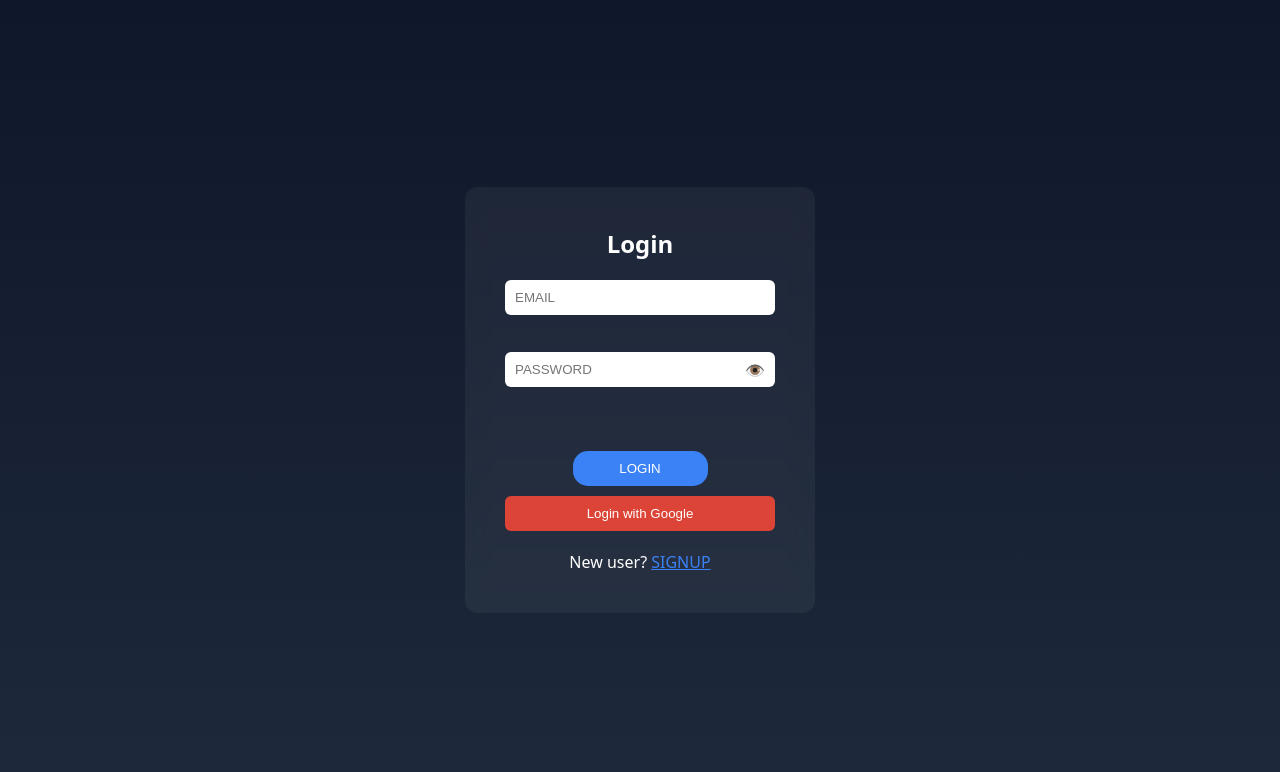
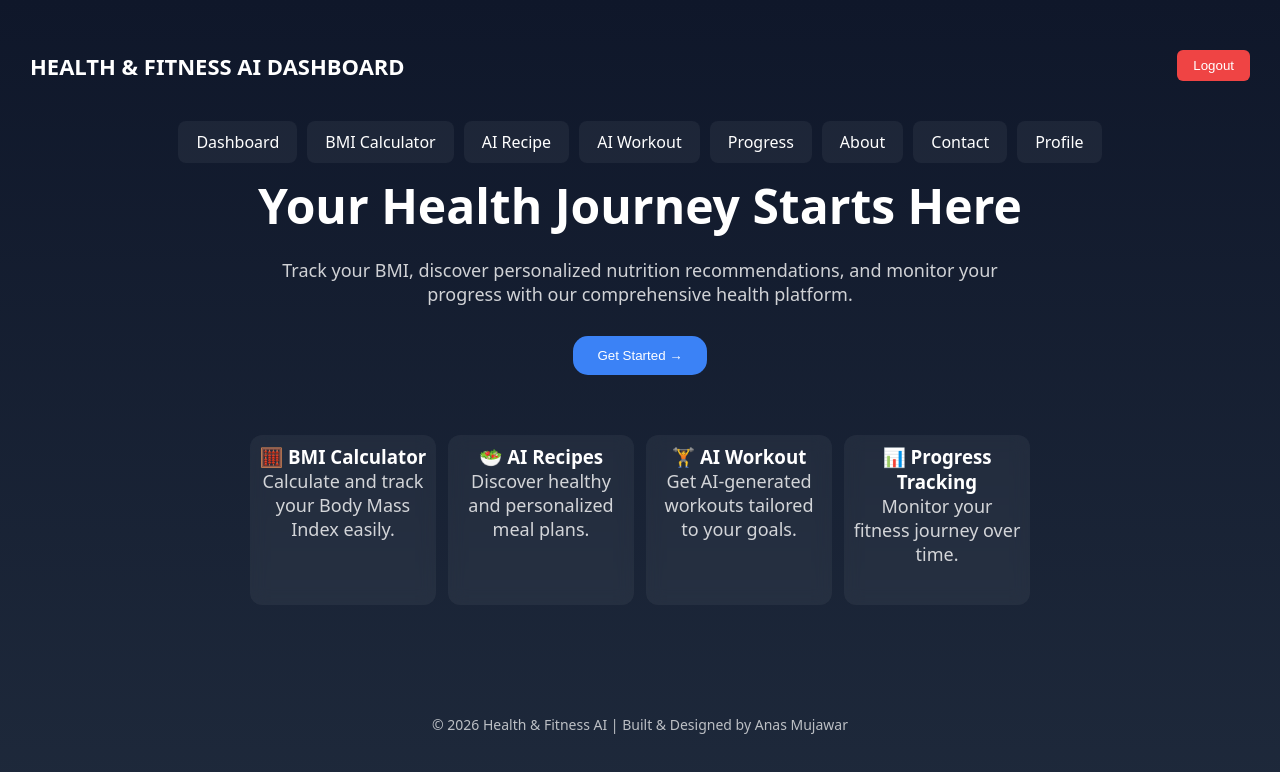
Before and after one commit to am-17-17/health-fitness-ai-dashboard, a React app in the folder frontend/: page / in a window 1280 px wide. Shown: the top 772 px of the page. Built offline with nearby package versions, Linux system fonts and the light colour scheme; no server answers; the HTML template or start-up script is replaced by a standard one.

Commit message:
Updated routing, protected AI pages, improved login UI

```diff
--- a/frontend/src/App.jsx
+++ b/frontend/src/App.jsx
@@ -10,6 +10,7 @@ import Profile from "./pages/Profile";
 import OAuthSuccess from "./pages/OAuthSuccess";
 import About from "./pages/About";
 import Contact from "./pages/Contact";
+import ProtectedRoute from "./components/ProtectedRoute";
 import "./index.css";
 
 
@@ -17,17 +18,19 @@ function App() {
   return (
     <Routes>
 
-      <Route path="/" element={<Login />} />
+
+      <Route path="/" element={<Dashboard />} />
+      <Route path="/login" element={<Login />} />
       <Route path="/signup" element={<Signup />} />
       <Route path="/dashboard" element={<Dashboard />} />
       <Route path="/bmi" element={<BMICalculator />} />
-      <Route path="/recipe" element={<Recipe />} />
-      <Route path="/workout" element={<Workout />} />
       <Route path="/progress" element={<Progress />} />
       <Route path="/profile" element={<Profile />} />
       <Route path="/oauth-success" element={<OAuthSuccess />} />
       <Route path="/about" element={<About />} />
       <Route path="/contact" element={<Contact />} />
+      <Route path="/recipe" element={<ProtectedRoute><Recipe /></ProtectedRoute>} />
+      <Route path="/workout" element={<ProtectedRoute><Workout /></ProtectedRoute>}/>
 
 
     </Routes>
--- /dev/null
+++ b/frontend/src/components/ProtectedRoute.jsx
@@ -0,0 +1,13 @@
+import { Navigate } from "react-router-dom";
+
+function ProtectedRoute({ children }) {
+    const token = localStorage.getItem("token");
+
+    if (!token) {
+        return <Navigate to="/login" replace />;
+    }
+
+    return children;
+}
+
+export default ProtectedRoute;
--- a/frontend/src/index.css
+++ b/frontend/src/index.css
@@ -345,3 +345,39 @@ body {
   margin-bottom: 15px;
   font-size: 16px;
 }
+
+
+/* ===== AUTH PAGE ===== */
+
+.auth-card {
+  width: 100%;
+  max-width: 400px;
+  margin: 60px auto;
+  padding: 40px;
+  background: rgba(255, 255, 255, 0.05);
+  border-radius: 16px;
+  backdrop-filter: blur(12px);
+  text-align: center;
+}
+
+.auth-card input {
+  width: 100%;
+  padding: 12px;
+  margin-bottom: 15px;
+  border-radius: 8px;
+  border: none;
+}
+
+.oauth-btn {
+  width: 100%;
+  padding: 12px;
+  border-radius: 8px;
+  border: none;
+  margin-bottom: 15px;
+  cursor: pointer;
+}
+
+.google {
+  background: #ffffff;
+  color: black;
+}
--- a/frontend/src/pages/Login.jsx
+++ b/frontend/src/pages/Login.jsx
@@ -28,7 +28,7 @@ function Login() {
             if (response.data && response.data.token) {
                 localStorage.setItem("token", response.data.token);
                 alert("Login Successful ✅");
-                navigate("/dashboard");
+                navigate("/");
             } else {
                 alert("Invalid credentials ❌");
             }
@@ -43,57 +43,40 @@ function Login() {
     };
 
     return (
-        <div
-            style={{
-                minHeight: "100vh",
-                display: "flex",
-                justifyContent: "center",
-                alignItems: "center",
-                background: "linear-gradient(to bottom, #0f172a, #1e293b)",
-                color: "white"
-            }}>
+        <div className="page">
+            <div className="auth-card">
 
-            <div style={{
-                background: "rgba(255,255,255,0.05)",
-                padding: "40px",
-                borderRadius: "12px",
-                backdropFilter: "blur(10px)",
-                width: "350px",
-                textAlign: "center"
-            }}>
+                <h2>Welcome back</h2>
+                <p style={{ opacity: 0.7, marginBottom: "20px" }}>
+                    Login to continue
+                </p>
 
+                <button
+                    className="oauth-btn google"
+                    onClick={() => window.location.href = `${API_URL}/api/auth/google`}
+                >
+                    🔵 Login with Google
+                </button>
 
-
-                <h2 style={{ marginBottom: "20px" }}>Login</h2>
+                <div style={{ margin: "20px 0", opacity: 0.5 }}>
+                    Or continue with
+                </div>
 
                 <form onSubmit={handleLogin}>
-                <input type="email"
-                    placeholder="EMAIL"
-                    value={email}
+                    <input
+                        type="email"
+                        placeholder="Email"
+                        value={email}
                         onChange={(e) => setEmail(e.target.value)}
-                        style={{
-                            width: "100%",
-                            padding: "10px",
-                            marginBottom: "15px",
-                            borderRadius: "6px",
-                            border: "none"
-                        }}
-                />
-                <br /><br />
+                    />
 
-                    <div style={{ position: "relative", width: "100%", marginBottom: "20px" }}>
+                    <div style={{ position: "relative" }}>
                         <input
                             type={showPassword ? "text" : "password"}
-                            placeholder="PASSWORD"
+                            placeholder="Password"
                             value={password}
                             onChange={(e) => setPassword(e.target.value)}
-                            style={{
-                                width: "100%",
-                                padding: "10px",
-                                paddingRight: "40px",
-                                borderRadius: "6px",
-                                border: "none"
-                            }}
+                            style={{ paddingRight: "40px" }}
                         />
 
                         <span
@@ -103,54 +86,17 @@ function Login() {
                                 right: "10px",
                                 top: "50%",
                                 transform: "translateY(-50%)",
-                                cursor: "pointer",
-                                fontSize: "16px"
+                                cursor: "pointer"
                             }}
                         >
                             {showPassword ? "🙈" : "👁️"}
                         </span>
                     </div>
 
-                <br /><br />
-
-                    <button type="submit"
-                        className="primary-btn"
-                        style={{
-                            width: "50%",
-                            padding: "10px",
-                            borderRadius: "15px",
-                            border: "none",
-                            background: "#3b82f6",
-                            color: "white",
-                            cursor: "pointer"
-                        }}
-                    >LOGIN
+                    <button type="submit" className="primary-btn">
+                        Login
                     </button>
-
-                    <button
-                        onClick={() => {
-                            window.location.href = `${API_URL}/api/auth/google`;
-                        }}
-                        style={{
-                            width: "100%",
-                            padding: "10px",
-                            marginTop: "10px",
-                            borderRadius: "6px",
-                            border: "none",
-                            background: "#db4437",
-                            color: "white",
-                            cursor: "pointer"
-                        }}
-                    >
-                        Login with Google
-                    </button>
-
-            </form>
-
-                <p style={{ marginTop: "20px" }}>
-                    New user? <Link to="/signup" style={{ color: "#3b82f6" }}>SIGNUP</Link>
-                </p>
-
+                </form>
 
             </div>
         </div>
```
